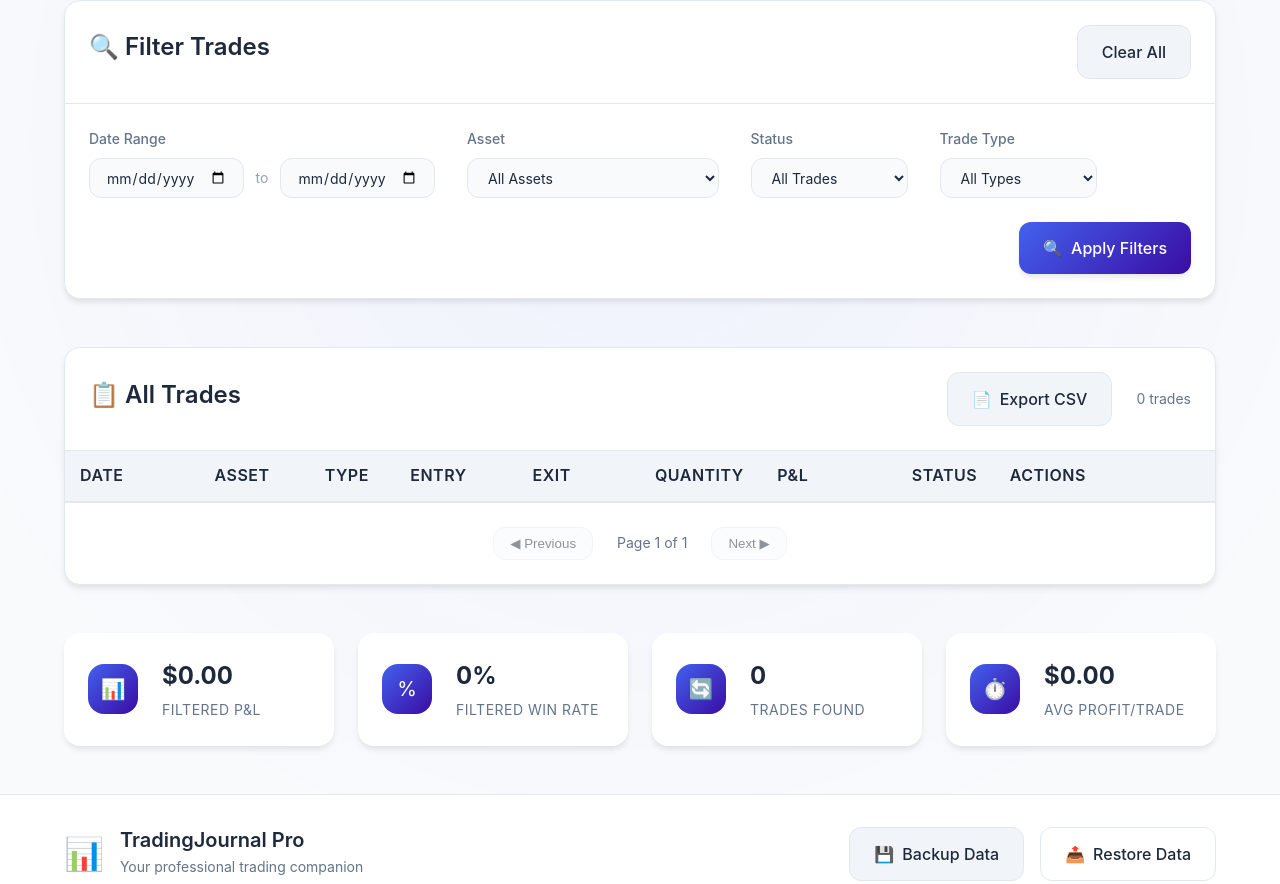
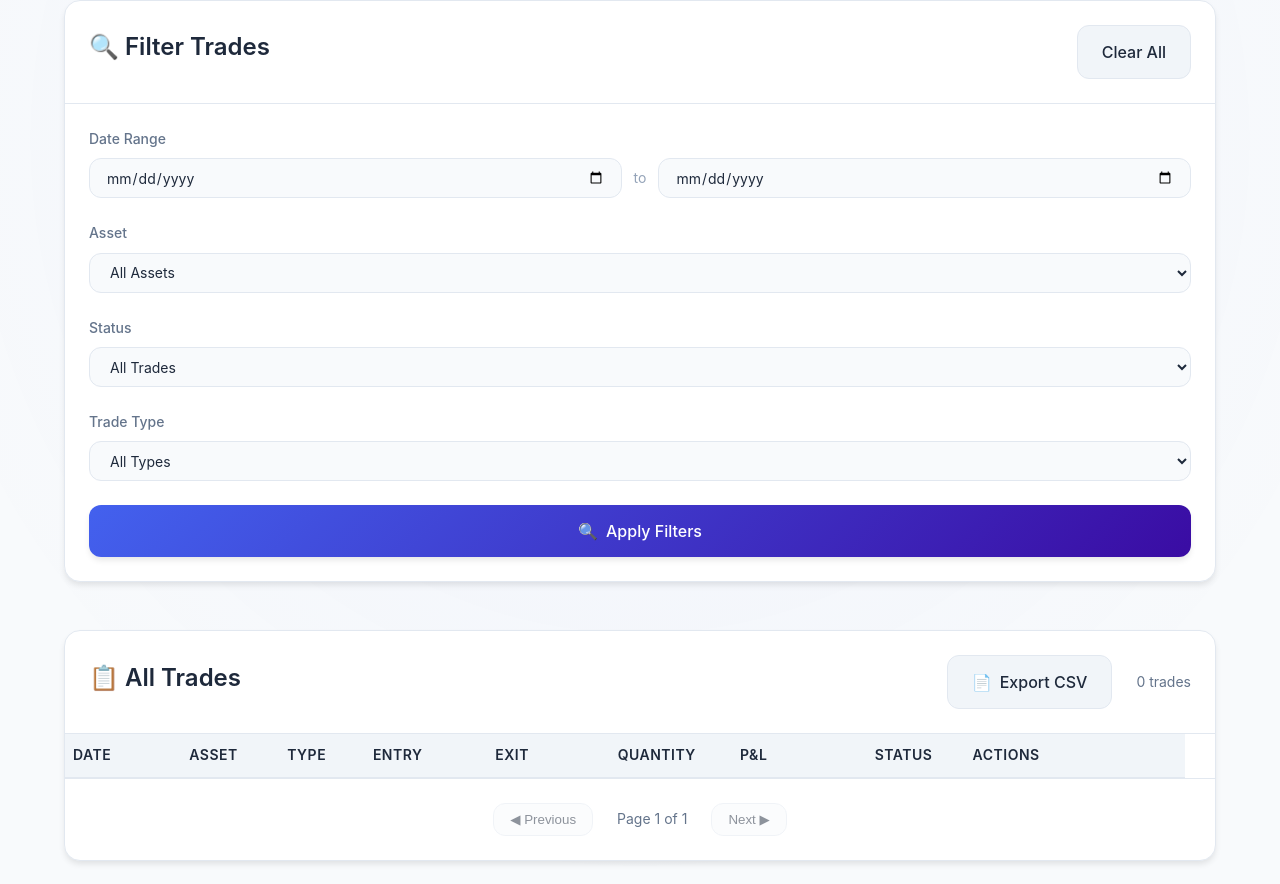
Before and after one commit to Kaleb721/TRADING-JOURNALAPP, a plain HTML site: page trades.html in a window 1280 px wide. Shown: the part 260-1144 px from the top of the page. Drawn offline with Linux system fonts and the light colour scheme; a script that the page names is missing.

Commit message:
responsive design..

```diff
--- a/style.css
+++ b/style.css
@@ -1491,3 +1491,71 @@ chart-card {
         flex: 1;
         min-width: 140px;
     }}
+    .filter-grid {
+        grid-template-columns: 1fr;
+        gap: var(--space-lg);
+    }
+    .filter-group:nth-child(1),
+    .filter-group:nth-child(2),
+    .filter-group:nth-child(3),
+    .filter-group:nth-child(4) {
+        grid-column: span 1;
+        width: 100%;
+    }
+    .date-range {
+        grid-template-columns: 1fr auto 1fr;
+        gap: var(--space-sm);
+    }
+    .date-separator {
+        padding: 0 var(--space-xs);
+    }
+    .filter-actions {
+        text-align: center;
+    }
+    .filter-actions .btn {
+        width: 100%;
+    }
+    .table-container {
+        margin: 0 -15px;
+        padding: 0 15px;
+        border-radius: 0;
+    }
+    .table-container table {
+        min-width: 1000px;
+    }
+    .table-container th,
+    .table-container td {
+        padding: 10px 8px;
+        font-size: 0.875rem;
+    }
+    .table-container th:nth-child(1),
+    .table-container td:nth-child(1) {
+        width: 95px;
+        min-width: 95px;
+    }
+    .table-container th:nth-child(2),
+    .table-container td:nth-child(2) {
+        width: 80px;
+        min-width: 80px;
+    }
+    .chart-controls {
+        flex-direction: column;
+        align-items: flex-start;
+        gap: var(--space-sm);
+        width: 100%;
+    }
+    .chart-select {
+        width: 100%;
+        margin-top: var(--space-sm);
+    }
+    .summary-stats {
+        grid-template-columns: repeat(2, 1fr);
+    }
+    .summary-stat {
+        flex-direction: column;
+        text-align: center;
+        gap: var(--space-md);
+    }
+    .stat-content {
+        width: 100%;
+    }
```
